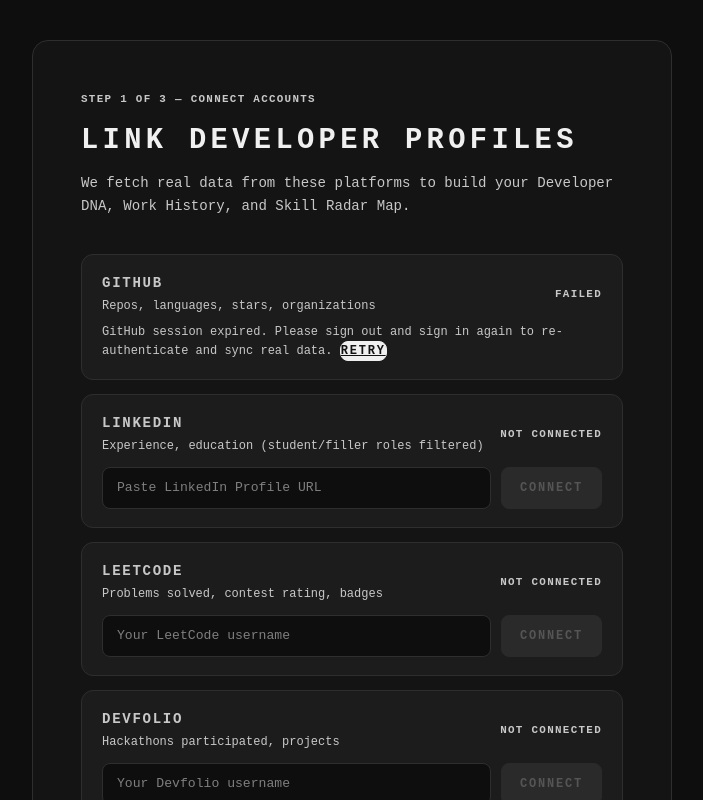
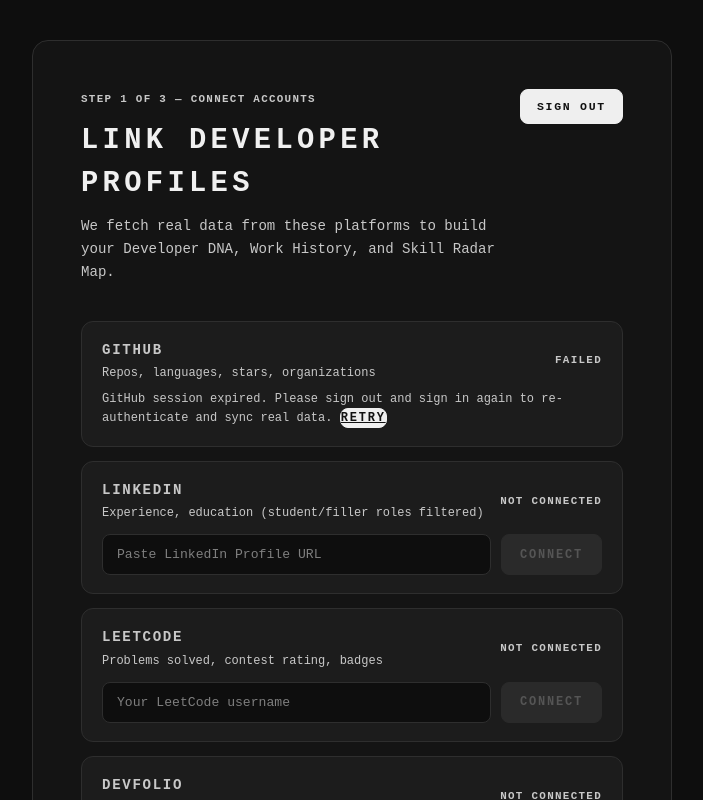
Before and after one commit to saha444/poofie, a Next.js app: page /onboarding/connect in a window 1280 px wide. Shown: the top 800 px of the page, without its empty margins (288-991 px from the left). Built offline with nearby package versions, Linux system fonts and the light colour scheme; no server answers; the database is empty; sample sign-in values are in the browser's storage.

Commit message:
feat(onboarding): add a temporary Sign Out button at the top-right of the Connect Accounts step card header

```diff
--- a/src/app/onboarding/connect/page.tsx
+++ b/src/app/onboarding/connect/page.tsx
@@ -1,6 +1,6 @@
 'use client'
 
-import { useSession } from 'next-auth/react'
+import { useSession, signOut } from 'next-auth/react'
 import { useRouter } from 'next/navigation'
 import { useState, useEffect } from 'react'
 
@@ -144,7 +144,8 @@
         <div style={{ background: C.surface, border: `1px solid ${C.border}`, borderRadius: '16px', padding: '48px' }}>
 
           {/* Header */}
-          <div style={{ marginBottom: '36px' }}>
+          <div style={{ marginBottom: '36px', display: 'flex', justifyContent: 'space-between', alignItems: 'flex-start' }}>
+            <div style={{ flex: 1, paddingRight: '20px' }}>
               <span style={{
                 fontSize: '0.68rem', color: C.dim, fontWeight: 700,
                 textTransform: 'uppercase', letterSpacing: '0.12em',
@@ -162,6 +163,25 @@
               <p style={{ color: C.dim, fontSize: '0.88rem', marginTop: '10px', lineHeight: '1.65', fontFamily: 'var(--font-body)' }}>
                 We fetch real data from these platforms to build your Developer DNA, Work History, and Skill Radar Map.
               </p>
+            </div>
+            <button
+              onClick={() => signOut({ callbackUrl: '/' })}
+              style={{
+                padding: '8px 16px',
+                fontSize: '0.72rem',
+                background: C.btnBg,
+                color: C.btnText,
+                border: `1px solid ${C.btnBg}`,
+                borderRadius: '6px',
+                cursor: 'pointer',
+                fontFamily: 'var(--font-heading)',
+                fontWeight: 700,
+                textTransform: 'uppercase',
+                letterSpacing: '0.1em',
+              }}
+            >
+              Sign Out
+            </button>
           </div>
 
           {/* Integration Cards */}
```
Lines whose indentation alone changed are shown as unchanged.
